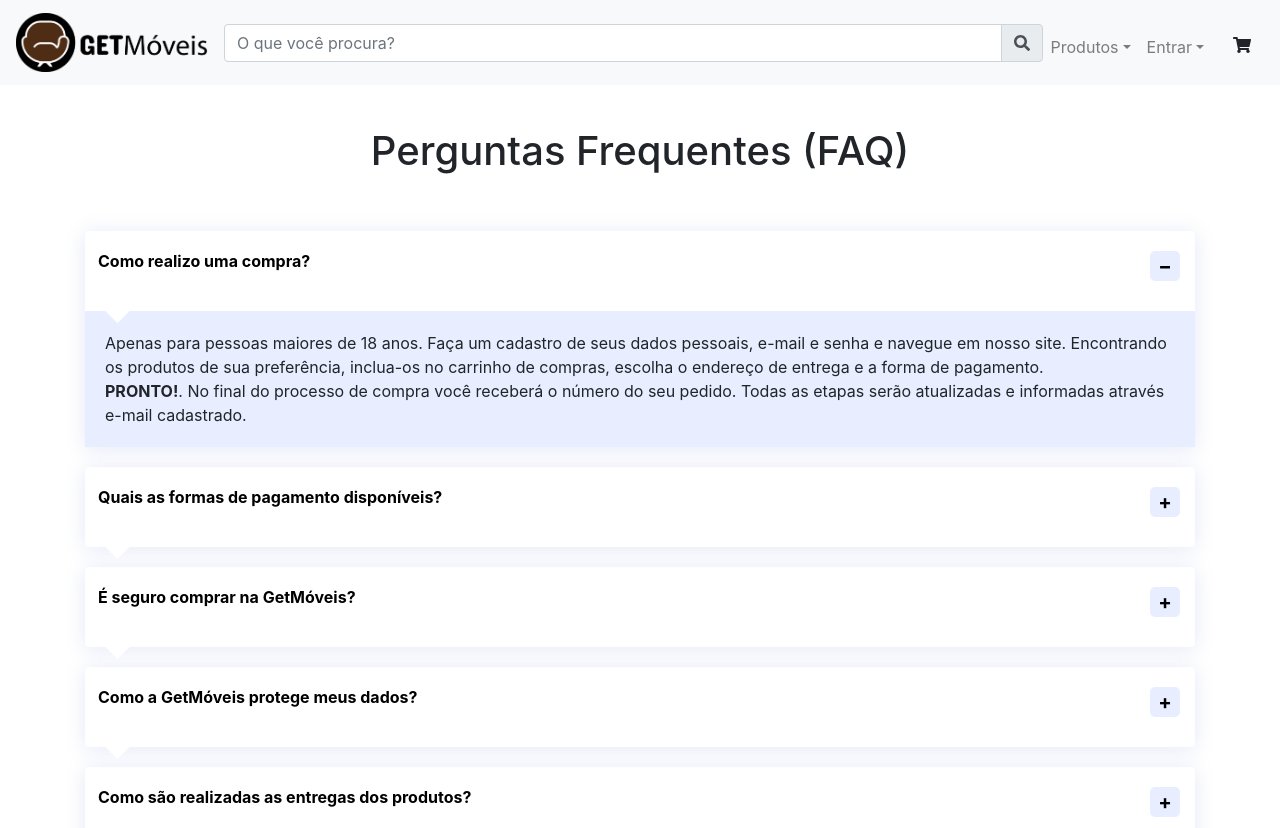
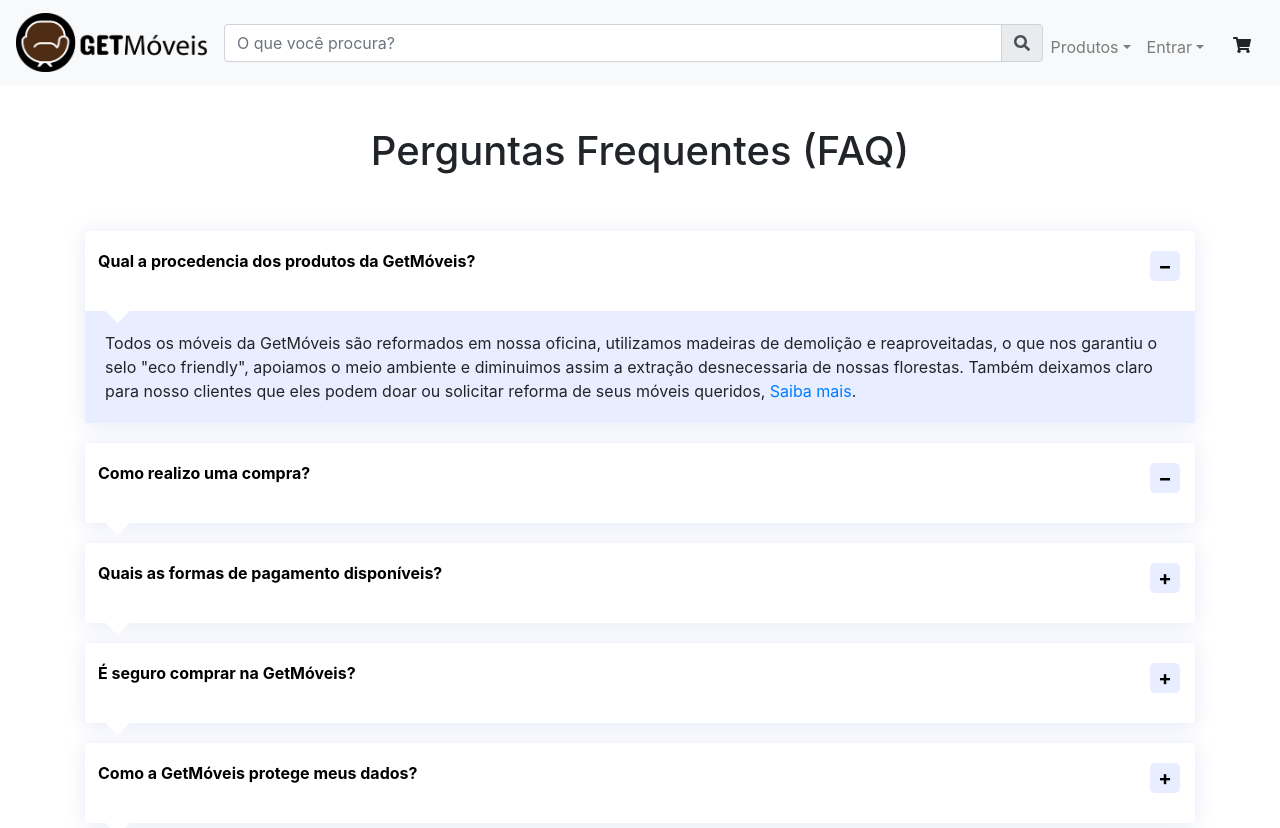
Before and after one commit to thiagoagduarte/ProjetoIntegradorGeneration-Getmoveis, an Angular app in the folder Frontend/getMoveis/: page /faq in a window 1280 px wide. Shown: the top 828 px of the page. Built offline with nearby package versions, Linux system fonts and the light colour scheme.

Commit message:
Ajuste em texto, banner de aviso, acordeon 0 de procedencia dos Móveis

```diff
--- a/Frontend/getMoveis/src/app/contato/contato.component.html
+++ b/Frontend/getMoveis/src/app/contato/contato.component.html
@@ -35,9 +35,10 @@
               <select class="form-control" id="opcao" required>
                 <option value="1" disabled selected>Escolha sua opção</option>
                 <option value="2">Quero Doar</option>
-                <option value="3">Sugestões</option>
-                <option value="4">Duvidas na compra</option>
-                <option value="5">Outras informações</option>
+                <option value="3">Quero reformar</option>
+                <option value="4">Sugestões</option>
+                <option value="5">Duvidas na compra</option>
+                <option value="6">Outras informações</option>
               </select>
 
             </div>
--- a/Frontend/getMoveis/src/app/faq/faq.component.html
+++ b/Frontend/getMoveis/src/app/faq/faq.component.html
@@ -6,6 +6,34 @@
     <div class="row">
       <div class="col-12">
         <div id="accordion">
+
+          <div class="card">
+            <div class="card-header" id="headingZero">
+              <h5 class="mb-0">
+                <button class="btn btn-link" data-toggle="collapse" data-target="#collapseZero" aria-expanded="true"
+                  aria-controls="collapseZero">
+                  Qual a procedencia dos produtos da GetMóveis?
+                </button>
+              </h5>
+            </div>
+
+            <div id="collapseZero" class="collapse show" aria-labelledby="headingZero" data-parent="#accordion">
+              <div class="card-body">
+                Todos os móveis da GetMóveis são reformados em nossa oficina, utilizamos madeiras de demolição e reaproveitadas,
+                 o que nos garantiu o selo "eco friendly",
+                apoiamos o meio ambiente e diminuimos assim a extração desnecessaria de nossas florestas.
+                Também deixamos claro para nosso clientes que eles podem doar ou solicitar reforma de seus móveis queridos,
+                <a routerLink="/contato">Saiba mais</a>.
+              </div>
+            </div>
+          </div>
+
+
+
+
+
+
+
           <div class="card">
             <div class="card-header" id="headingOne">
               <h5 class="mb-0">
@@ -16,7 +44,7 @@
               </h5>
             </div>
 
-            <div id="collapseOne" class="collapse show" aria-labelledby="headingOne" data-parent="#accordion">
+            <div id="collapseOne" class="collapse" aria-labelledby="headingOne" data-parent="#accordion">
               <div class="card-body">
                 Apenas para pessoas maiores de 18 anos. Faça um cadastro de seus dados
                 pessoais, e-mail e senha e navegue em nosso site. Encontrando os
--- a/Frontend/getMoveis/src/app/home/home.component.html
+++ b/Frontend/getMoveis/src/app/home/home.component.html
@@ -19,6 +19,11 @@
     </div>
 
     <hr>
+    <!-- Inicio do aviso -->
+    <p style="padding:10px; background-color:#EC7000; border:1px solid #FF6633; color:whitesmoke"><b><span style="color:whitesmoke">Nota de esclarecimento: </span></b>
+    Todos os móveis da GetMóveis são avaliados e reformados em nossa oficina e revendidos aqui no nosso site!
+    <a  style="color:whitesmoke" routerLink="/faq">Saiba Mais</a></p>
+    <!-- Fim do aviso -->
     <hr>
 
     <div class="FotosCategorias">
```
